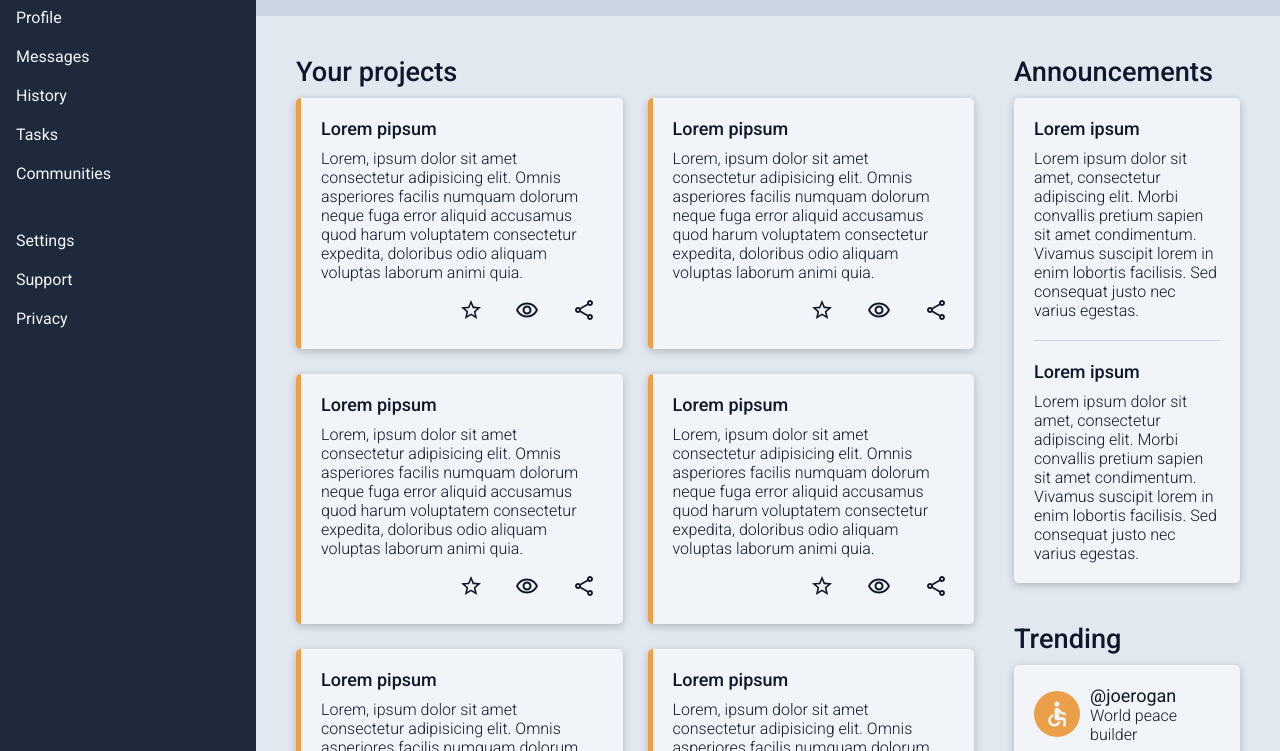
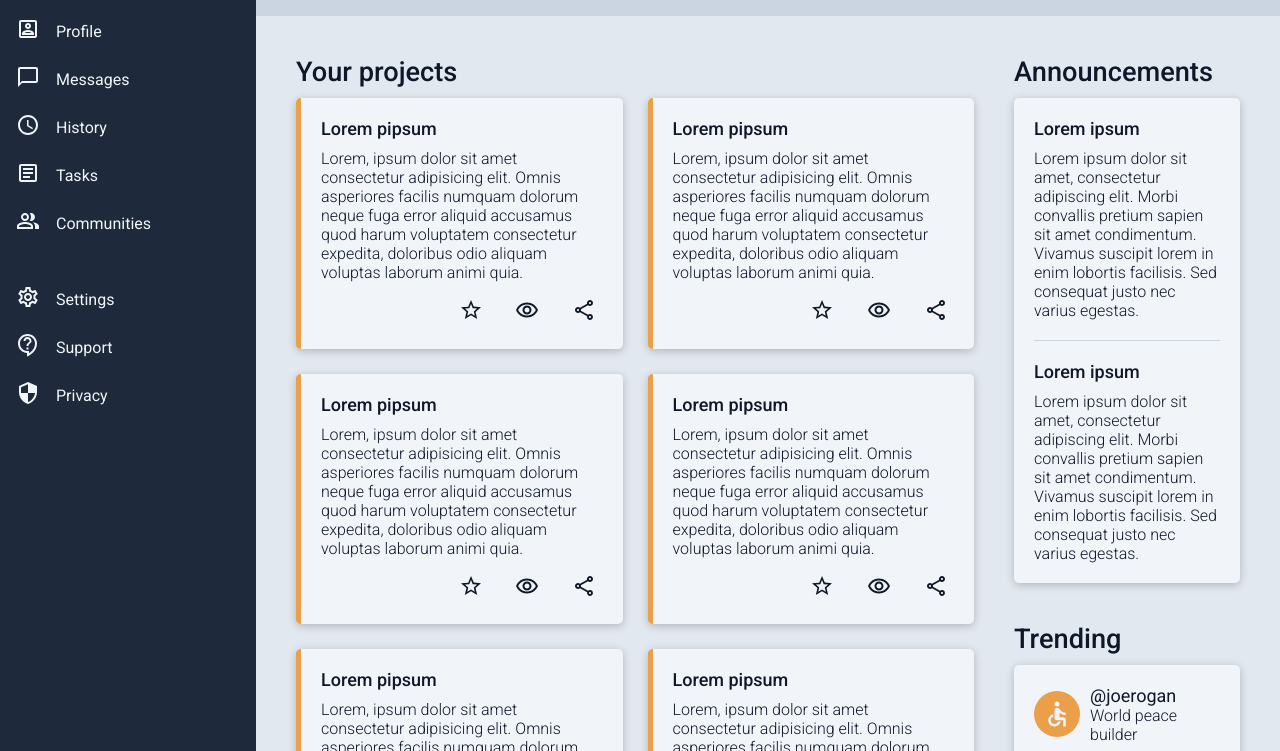
Before and after one commit to mykolassl/dashboard, a plain HTML site: page index.html in a window 1280 px wide. Shown: the part 143-894 px from the top of the page. Drawn offline with Linux system fonts and the light colour scheme.

Commit message:
Add icons to lists

```diff
--- a/index.html
+++ b/index.html
@@ -80,17 +80,62 @@
                 <h1>Dashboard</h1>
             </div>
             <ul class="nav">
-                <li><a href="#">Home</a></li>
-                <li><a href="#">Profile</a></li>
-                <li><a href="#">Messages</a></li>
-                <li><a href="#">History</a></li>
-                <li><a href="#">Tasks</a></li>
-                <li><a href="#">Communities</a></li>
+                <li>
+                    <div class="icon">
+                        <svg viewBox="0 0 24 24"><path d="M19 9.3V4h-3v2.6L12 3 2 12h3v8h6v-6h2v6h6v-8h3l-3-2.7zM17 18h-2v-6H9v6H7v-7.81l5-4.5 5 4.5V18z"></path><path d="M10 10h4c0-1.1-.9-2-2-2s-2 .9-2 2z"></path></svg>
+                    </div>
+                    <a href="#">Home</a>
+                </li>
+                <li>
+                    <div class="icon">
+                        <svg viewBox="0 0 24 24"><path d="M19 5v14H5V5h14m0-2H5c-1.11 0-2 .9-2 2v14c0 1.1.89 2 2 2h14c1.1 0 2-.9 2-2V5c0-1.1-.9-2-2-2zm-7 9c-1.65 0-3-1.35-3-3s1.35-3 3-3 3 1.35 3 3-1.35 3-3 3zm0-4c-.55 0-1 .45-1 1s.45 1 1 1 1-.45 1-1-.45-1-1-1zm6 10H6v-1.53c0-2.5 3.97-3.58 6-3.58s6 1.08 6 3.58V18zm-9.69-2h7.38c-.69-.56-2.38-1.12-3.69-1.12s-3.01.56-3.69 1.12z"></path></svg>
+                    </div>
+                    <a href="#">Profile</a>
+                </li>
+                <li>
+                    <div class="icon">
+                        <svg viewBox="0 0 24 24"><path d="M20 2H4c-1.1 0-2 .9-2 2v18l4-4h14c1.1 0 2-.9 2-2V4c0-1.1-.9-2-2-2zm0 14H6l-2 2V4h16v12z"></path></svg>
+                    </div>
+                    <a href="#">Messages</a>
+                </li>
+                <li>
+                    <div class="icon">
+                        <svg viewBox="0 0 24 24"><path d="M11.99 2C6.47 2 2 6.48 2 12s4.47 10 9.99 10C17.52 22 22 17.52 22 12S17.52 2 11.99 2zM12 20c-4.42 0-8-3.58-8-8s3.58-8 8-8 8 3.58 8 8-3.58 8-8 8zm.5-13H11v6l5.25 3.15.75-1.23-4.5-2.67z"></path></svg>
+                    </div>
+                    <a href="#">History</a>
+                </li>
+                <li>
+                    <div class="icon">
+                        <svg viewBox="0 0 24 24"><path d="M19 5v14H5V5h14m0-2H5c-1.1 0-2 .9-2 2v14c0 1.1.9 2 2 2h14c1.1 0 2-.9 2-2V5c0-1.1-.9-2-2-2z"></path><path d="M14 17H7v-2h7v2zm3-4H7v-2h10v2zm0-4H7V7h10v2z"></path></svg>
+                    </div>
+                    <a href="#">Tasks</a>
+                </li>
+                <li>
+                    <div class="icon">
+                        <svg viewBox="0 0 24 24"><path d="M16.67 13.13C18.04 14.06 19 15.32 19 17v3h4v-3c0-2.18-3.57-3.47-6.33-3.87zM15 12c2.21 0 4-1.79 4-4s-1.79-4-4-4c-.47 0-.91.1-1.33.24C14.5 5.27 15 6.58 15 8s-.5 2.73-1.33 3.76c.42.14.86.24 1.33.24zm-6 0c2.21 0 4-1.79 4-4s-1.79-4-4-4-4 1.79-4 4 1.79 4 4 4zm0-6c1.1 0 2 .9 2 2s-.9 2-2 2-2-.9-2-2 .9-2 2-2zm0 7c-2.67 0-8 1.34-8 4v3h16v-3c0-2.66-5.33-4-8-4zm6 5H3v-.99C3.2 16.29 6.3 15 9 15s5.8 1.29 6 2v1z"></path></svg>
+                    </div>
+                    <a href="#">Communities</a>
+                </li>
             </ul>
             <ul class="nav">
-                <li><a href="#">Settings</a></li>
-                <li><a href="#">Support</a></li>
-                <li><a href="#">Privacy</a></li>
+                <li>
+                    <div class="icon">
+                        <svg viewBox="0 0 24 24"><path d="M19.43 12.98c.04-.32.07-.64.07-.98 0-.34-.03-.66-.07-.98l2.11-1.65c.19-.15.24-.42.12-.64l-2-3.46c-.09-.16-.26-.25-.44-.25-.06 0-.12.01-.17.03l-2.49 1c-.52-.4-1.08-.73-1.69-.98l-.38-2.65C14.46 2.18 14.25 2 14 2h-4c-.25 0-.46.18-.49.42l-.38 2.65c-.61.25-1.17.59-1.69.98l-2.49-1c-.06-.02-.12-.03-.18-.03-.17 0-.34.09-.43.25l-2 3.46c-.13.22-.07.49.12.64l2.11 1.65c-.04.32-.07.65-.07.98 0 .33.03.66.07.98l-2.11 1.65c-.19.15-.24.42-.12.64l2 3.46c.09.16.26.25.44.25.06 0 .12-.01.17-.03l2.49-1c.52.4 1.08.73 1.69.98l.38 2.65c.03.24.24.42.49.42h4c.25 0 .46-.18.49-.42l.38-2.65c.61-.25 1.17-.59 1.69-.98l2.49 1c.06.02.12.03.18.03.17 0 .34-.09.43-.25l2-3.46c.12-.22.07-.49-.12-.64l-2.11-1.65zm-1.98-1.71c.04.31.05.52.05.73 0 .21-.02.43-.05.73l-.14 1.13.89.7 1.08.84-.7 1.21-1.27-.51-1.04-.42-.9.68c-.43.32-.84.56-1.25.73l-1.06.43-.16 1.13-.2 1.35h-1.4l-.19-1.35-.16-1.13-1.06-.43c-.43-.18-.83-.41-1.23-.71l-.91-.7-1.06.43-1.27.51-.7-1.21 1.08-.84.89-.7-.14-1.13c-.03-.31-.05-.54-.05-.74s.02-.43.05-.73l.14-1.13-.89-.7-1.08-.84.7-1.21 1.27.51 1.04.42.9-.68c.43-.32.84-.56 1.25-.73l1.06-.43.16-1.13.2-1.35h1.39l.19 1.35.16 1.13 1.06.43c.43.18.83.41 1.23.71l.91.7 1.06-.43 1.27-.51.7 1.21-1.07.85-.89.7.14 1.13zM12 8c-2.21 0-4 1.79-4 4s1.79 4 4 4 4-1.79 4-4-1.79-4-4-4zm0 6c-1.1 0-2-.9-2-2s.9-2 2-2 2 .9 2 2-.9 2-2 2z"></path></svg>
+                    </div>
+                    <a href="#">Settings</a>
+                </li>
+                <li>
+                    <div class="icon">
+                        <svg viewBox="0 0 24 24"><path d="M11 23.59v-3.6c-5.01-.26-9-4.42-9-9.49C2 5.26 6.26 1 11.5 1S21 5.26 21 10.5c0 4.95-3.44 9.93-8.57 12.4l-1.43.69zM11.5 3C7.36 3 4 6.36 4 10.5S7.36 18 11.5 18H13v2.3c3.64-2.3 6-6.08 6-9.8C19 6.36 15.64 3 11.5 3zm-1 11.5h2v2h-2zm2-1.5h-2c0-3.25 3-3 3-5 0-1.1-.9-2-2-2s-2 .9-2 2h-2c0-2.21 1.79-4 4-4s4 1.79 4 4c0 2.5-3 2.75-3 5z"></path></svg>
+                    </div>
+                    <a href="#">Support</a>
+                </li>
+                <li>
+                    <div class="icon">
+                        <svg viewBox="0 0 24 24" data-testid="SecurityOutlinedIcon"><path d="M12 1 3 5v6c0 5.55 3.84 10.74 9 12 5.16-1.26 9-6.45 9-12V5l-9-4zm0 10.99h7c-.53 4.12-3.28 7.79-7 8.94V12H5V6.3l7-3.11v8.8z"></path></svg>
+                    </div>
+                    <a href="#">Privacy</a>
+                </li>
             </ul>
         </aside>
         <main>
--- a/styles.css
+++ b/styles.css
@@ -63,7 +63,7 @@ aside {
         position: fixed;
         width: 100vw;
         height: 100vh;
-        transform: translateX(101%);
+        transform: translateX(120%);
     }
 
     aside.open {
@@ -102,7 +102,14 @@ aside {
     gap: 1.25em;
 }
 
+.nav .icon > svg {
+    fill: var(--clr-100);
+}
+
 .nav > li {
+    display: flex;
+    align-items: center;
+    gap: 1em;
     list-style: none;
 }
 
```
